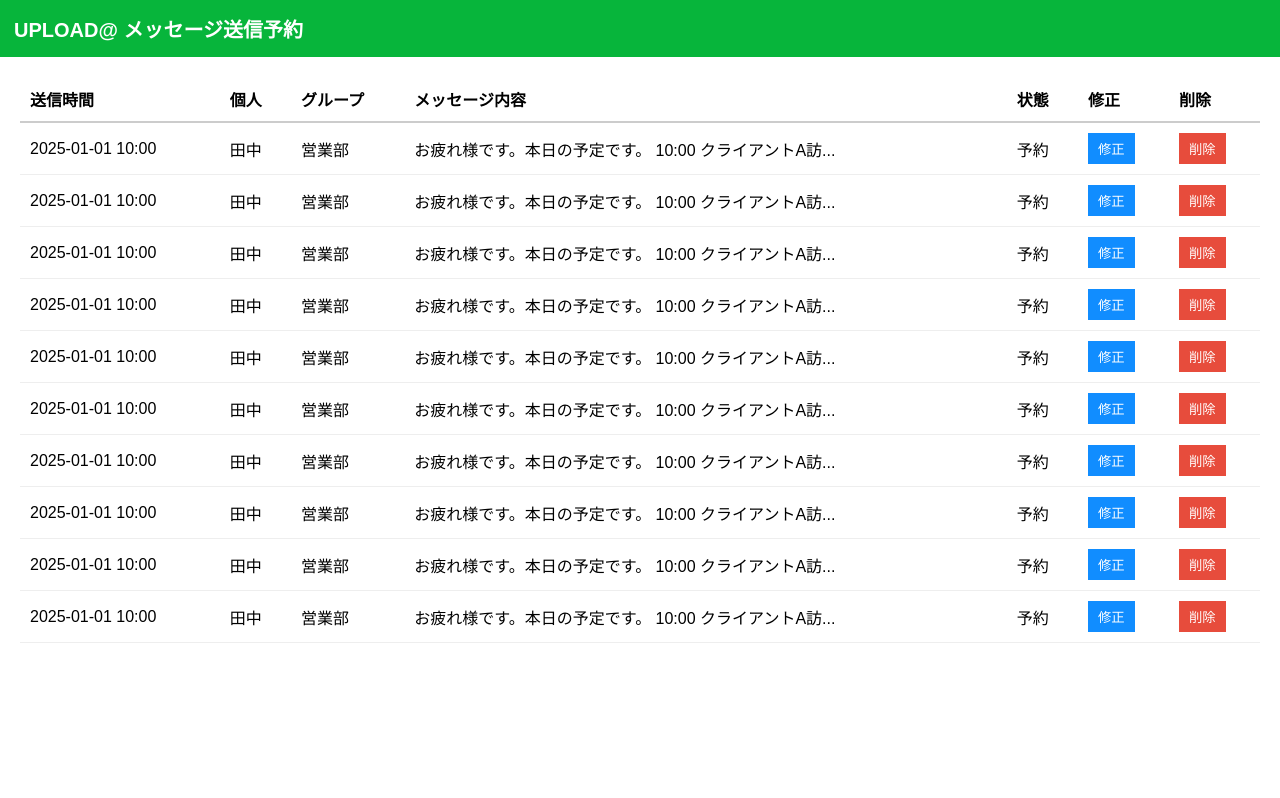
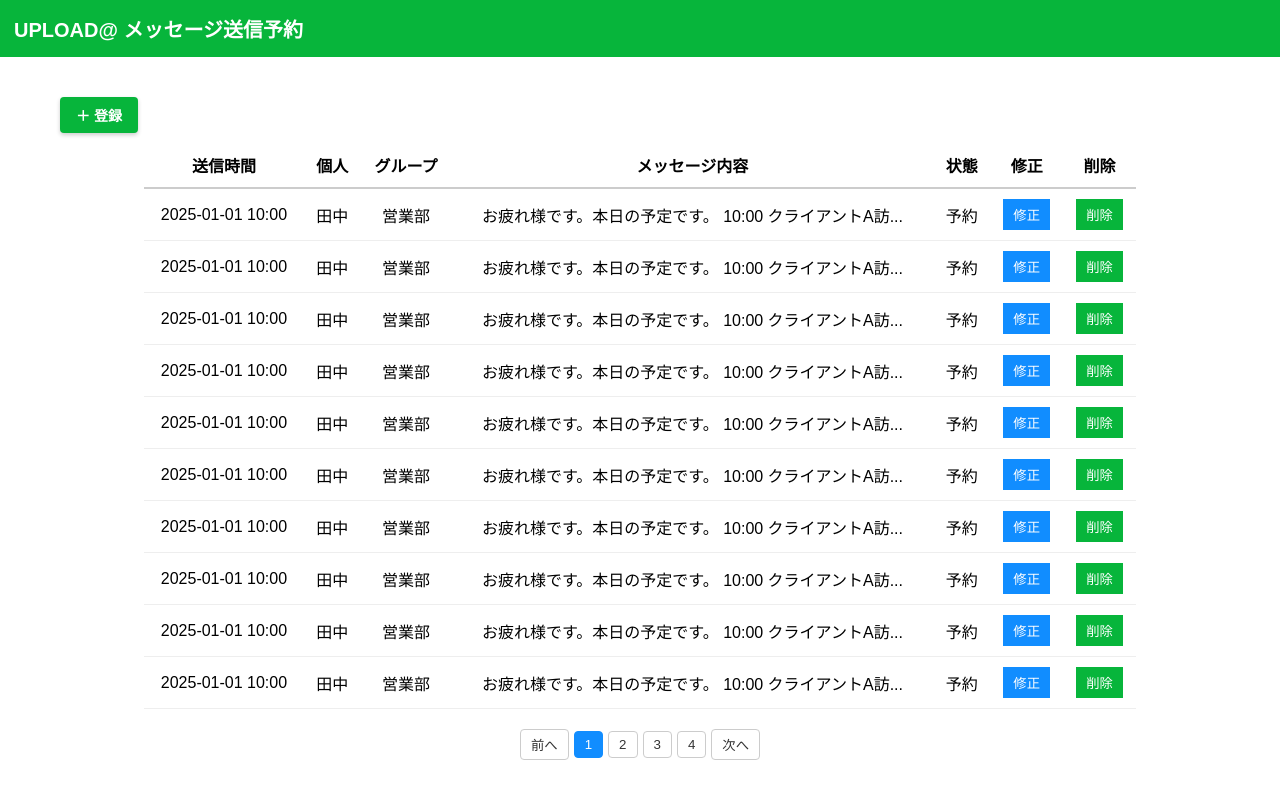
Before and after one commit to Seunghyun-Min/line-works-message-reservation, a Next.js app: page /reservation-list in a window 1280 px wide. Built offline with nearby package versions, Linux system fonts and the light colour scheme.

Commit message:
ボタン追加完了

```diff
--- a/app/reservation-list/page.tsx
+++ b/app/reservation-list/page.tsx
@@ -1,7 +1,7 @@
 "use client";
 import React, { useState } from "react";
 
-const dummyData = Array.from({ length: 10 }).map((_, i) => ({
+const dummyData = Array.from({ length: 35 }).map((_, i) => ({
   id: i + 1,
   time: "2025-01-01 10:00",
   user: "田中",
@@ -12,12 +12,34 @@ const dummyData = Array.from({ length: 10 }).map((_, i) => ({
 }));
 
 export default function ReservationListPage() {
+  const [data, setData] = useState(dummyData);
   const [selectedMessage, setSelectedMessage] = useState<string | null>(null);
+  const [deleteTarget, setDeleteTarget] = useState<number | null>(null);
+  const [currentPage, setCurrentPage] = useState(1);
+
+  const itemsPerPage = 10;
+  const totalPages = Math.ceil(data.length / itemsPerPage);
+
+  const startIndex = (currentPage - 1) * itemsPerPage;
+  const currentData = data.slice(startIndex, startIndex + itemsPerPage);
+
+  const handleDelete = (id: number) => {
+    setData((prev) => prev.filter((item) => item.id !== id));
+    setDeleteTarget(null);
+  };
 
   return (
     <div>
+      <div style={buttonArea}>
+        <button style={registerBtn}>＋ 登録</button>
+      </div>
       <table
-        style={{ width: "100%", borderCollapse: "collapse", textAlign: "left" }}
+        style={{
+          width: "80%",
+          borderCollapse: "collapse",
+          textAlign: "center",
+          margin: "0 auto",
+        }}
       >
         <thead>
           <tr>
@@ -31,7 +53,7 @@ export default function ReservationListPage() {
           </tr>
         </thead>
         <tbody>
-          {dummyData.map((row) => (
+          {currentData.map((row) => (
             <tr key={row.id}>
               <td style={tdStyle}>{row.time}</td>
               <td style={tdStyle}>{row.user}</td>
@@ -49,29 +71,62 @@ export default function ReservationListPage() {
                 <button style={editBtn}>修正</button>
               </td>
               <td style={tdStyle}>
-                <button style={deleteBtn}>削除</button>
+                <button
+                  style={deleteBtn}
+                  onClick={() => setDeleteTarget(row.id)}
+                >
+                  削除
+                </button>
               </td>
             </tr>
           ))}
         </tbody>
       </table>
 
-      {/* ==== モーダル ==== */}
+      {/* ==== ページング ==== */}
+      <div style={paginationContainer}>
+        <button
+          style={pageBtn}
+          onClick={() => setCurrentPage((p) => Math.max(1, p - 1))}
+          disabled={currentPage === 1}
+        >
+          前へ
+        </button>
+
+        {Array.from({ length: totalPages }).map((_, i) => (
+          <button
+            key={i}
+            style={{
+              ...pageBtn,
+              ...(currentPage === i + 1 ? activePageBtn : {}),
+            }}
+            onClick={() => setCurrentPage(i + 1)}
+          >
+            {i + 1}
+          </button>
+        ))}
+
+        <button
+          style={pageBtn}
+          onClick={() => setCurrentPage((p) => Math.min(totalPages, p + 1))}
+          disabled={currentPage === totalPages}
+        >
+          次へ
+        </button>
+      </div>
+
+      {/* ==== メッセージ全文モーダル ==== */}
       {selectedMessage && (
         <div style={modalOverlay} onClick={() => setSelectedMessage(null)}>
           <div style={modalBox} onClick={(e) => e.stopPropagation()}>
-            {/* 💚 ヘッダー追加部分 */}
             <div style={modalHeader}>
               <h3 style={modalTitle}>メッセージ全文</h3>
             </div>
-
-            {/* 本文部分 */}
             <div style={modalContent}>
               <pre style={{ whiteSpace: "pre-wrap", margin: 0 }}>
                 {selectedMessage}
               </pre>
             </div>
-
             <div style={{ textAlign: "right", marginTop: "10px" }}>
               <button
                 style={modalCloseBtn}
@@ -83,10 +138,33 @@ export default function ReservationListPage() {
           </div>
         </div>
       )}
+
+      {/* ==== 削除確認モーダル ==== */}
+      {deleteTarget !== null && (
+        <div style={modalOverlay} onClick={() => setDeleteTarget(null)}>
+          <div style={modalBox} onClick={(e) => e.stopPropagation()}>
+            <div style={{ ...modalHeader, backgroundColor: "rgb(7, 181, 59)" }}>
+              <h3 style={modalTitle}>削除確認</h3>
+            </div>
+            <div style={modalContent}>
+              <p>このメッセージを削除しますか？</p>
+            </div>
+            <div style={modalFooter}>
+              <button style={cancelBtn} onClick={() => setDeleteTarget(null)}>
+                キャンセル
+              </button>
+              <button style={okBtn} onClick={() => handleDelete(deleteTarget)}>
+                OK
+              </button>
+            </div>
+          </div>
+        </div>
+      )}
     </div>
   );
 }
 
+/* ==== スタイル ==== */
 const thStyle: React.CSSProperties = {
   borderBottom: "2px solid #ccc",
   padding: "10px",
@@ -103,13 +181,36 @@ const editBtn: React.CSSProperties = {
   cursor: "pointer",
 };
 const deleteBtn: React.CSSProperties = {
-  background: "#e74c3c",
+  background: "rgb(7, 181, 59)",
   color: "#fff",
   border: "none",
   padding: "6px 10px",
   cursor: "pointer",
 };
 
+/* ==== ページング ==== */
+const paginationContainer: React.CSSProperties = {
+  display: "flex",
+  justifyContent: "center",
+  alignItems: "center",
+  gap: "5px",
+  marginTop: "20px",
+};
+const pageBtn: React.CSSProperties = {
+  border: "1px solid #ccc",
+  background: "#fff",
+  color: "#333",
+  padding: "5px 10px",
+  cursor: "pointer",
+  borderRadius: "4px",
+};
+const activePageBtn: React.CSSProperties = {
+  background: "rgb(17,141,255)",
+  color: "#fff",
+  borderColor: "rgb(17,141,255)",
+};
+
+/* ==== モーダル ==== */
 const modalOverlay: React.CSSProperties = {
   position: "fixed",
   top: 0,
@@ -153,6 +254,13 @@ const modalContent: React.CSSProperties = {
   lineHeight: "1.8",
 };
 
+const modalFooter: React.CSSProperties = {
+  display: "flex",
+  justifyContent: "flex-end",
+  gap: "10px",
+  paddingRight: "40px",
+};
+
 const modalCloseBtn: React.CSSProperties = {
   background: "rgb(17,141,255)",
   color: "#fff",
@@ -162,3 +270,41 @@ const modalCloseBtn: React.CSSProperties = {
   cursor: "pointer",
   marginRight: "40px",
 };
+
+const cancelBtn: React.CSSProperties = {
+  background: "#fff",
+  color: "#333",
+  border: "1px solid #ccc",
+  padding: "6px 12px",
+  borderRadius: "4px",
+  cursor: "pointer",
+};
+
+const okBtn: React.CSSProperties = {
+  background: "rgb(17,141,255)",
+  color: "#fff",
+  border: "none",
+  padding: "6px 12px",
+  borderRadius: "4px",
+  cursor: "pointer",
+};
+
+const buttonArea: React.CSSProperties = {
+  display: "flex",
+  justifyContent: "flex-start",
+  marginTop: "20px",
+  marginBottom: "10px",
+  marginLeft: "40px",
+};
+
+const registerBtn: React.CSSProperties = {
+  background: "rgb(7, 181, 59)", // 💚 緑
+  color: "#fff",
+  border: "none",
+  padding: "8px 16px",
+  borderRadius: "4px",
+  cursor: "pointer",
+  fontSize: "14px",
+  fontWeight: "bold",
+  boxShadow: "0 2px 4px rgba(0,0,0,0.2)",
+};
```
